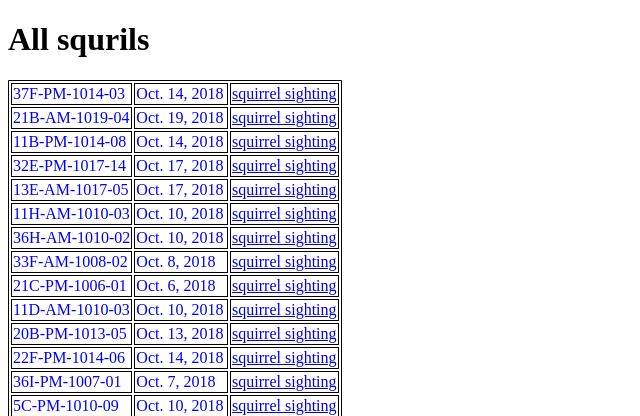
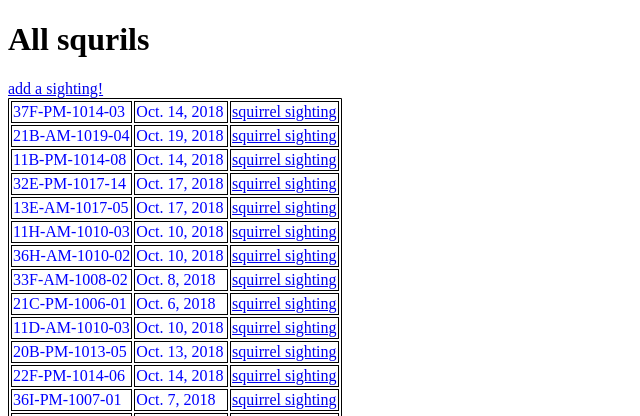
Before and after one commit to yy3097/4501_project, a Django app: page /sightings/ in a window 1280 px wide. Shown: the top 416 px of the page, without its empty margins (0-640 px from the left). Run offline with Django 3.2, Linux system fonts and the light colour scheme; data comes from the database, SQL or seed files in the repository.

Commit message:
add hyperlink to add sighting in list sighting page

```diff
--- a/tracker/templates/tracker/sighting_list.html
+++ b/tracker/templates/tracker/sighting_list.html
@@ -14,7 +14,7 @@ table, th, td {
 <body>
 
 <h1>All squrils </h1>
-
+<a href='/sightings/add/'> add a sighting! </a>
 <table>
   <!-- <thead>
     <tr>
```
